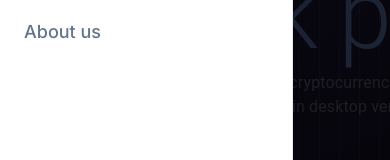
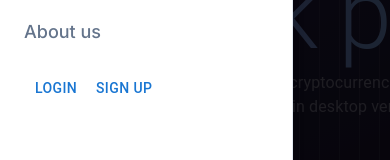
Before and after one commit to LNam14/stock-traders, a Next.js app: page / in a window 390 px wide. Both pictures are taken after a click on the button "TOGGLE NAVIGATION MENU". Shown: the part 304-464 px from the top of the page. Built offline with nearby package versions, Linux system fonts and the light colour scheme.

Commit message:
update menu mobile

```diff
--- a/src/app/(public)/layout.tsx
+++ b/src/app/(public)/layout.tsx
@@ -49,6 +49,14 @@ export default function Layout({
                                 <Image width={30} height={30} src="/images/flash.png" alt="" /><span style={{ fontSize: 20 }}>GoStock</span>
                             </Link>
                             <NavItems className='flex flex-col mt-10 text-muted-foreground transition-colors hover:text-foreground' />
+                            <Box>
+                                <Button onClick={onLogin} color="primary" className="rounded-full normal-case md:w-[80px] lg:w-[110px] font-normal lg:h-[40px] md:h-[35px] bg-[#221c38] text-white md:text-[14px] lg:text-[16px]">
+                                    Login
+                                </Button>
+                                <Button onClick={onLogin} color="primary" className="rounded-full normal-case md:w-[80px] lg:w-[110px] font-normal lg:h-[40px] md:h-[35px] bg-[#3b3356] text-white md:text-[14px] lg:text-[16px] ml-5">
+                                    Sign Up
+                                </Button>
+                            </Box>
                         </nav>
                     </SheetContent>
                 </Sheet>
```
